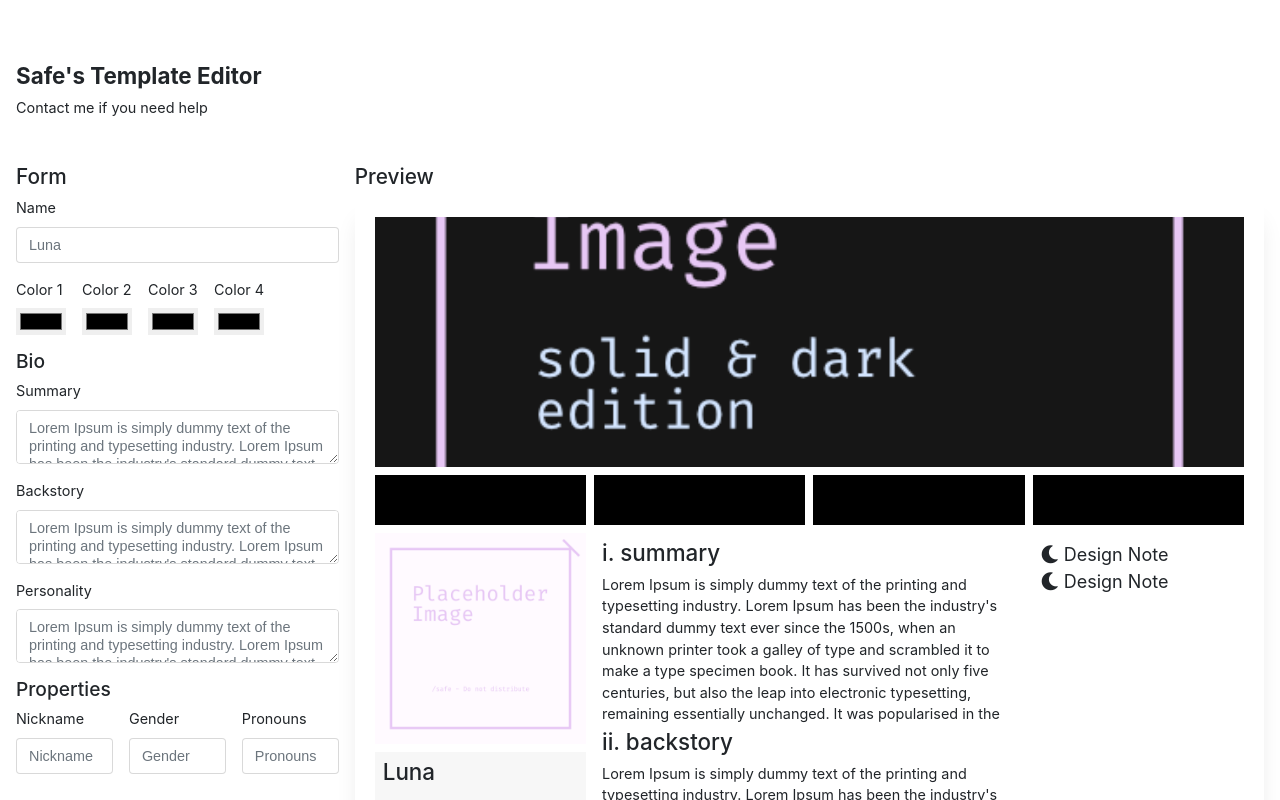
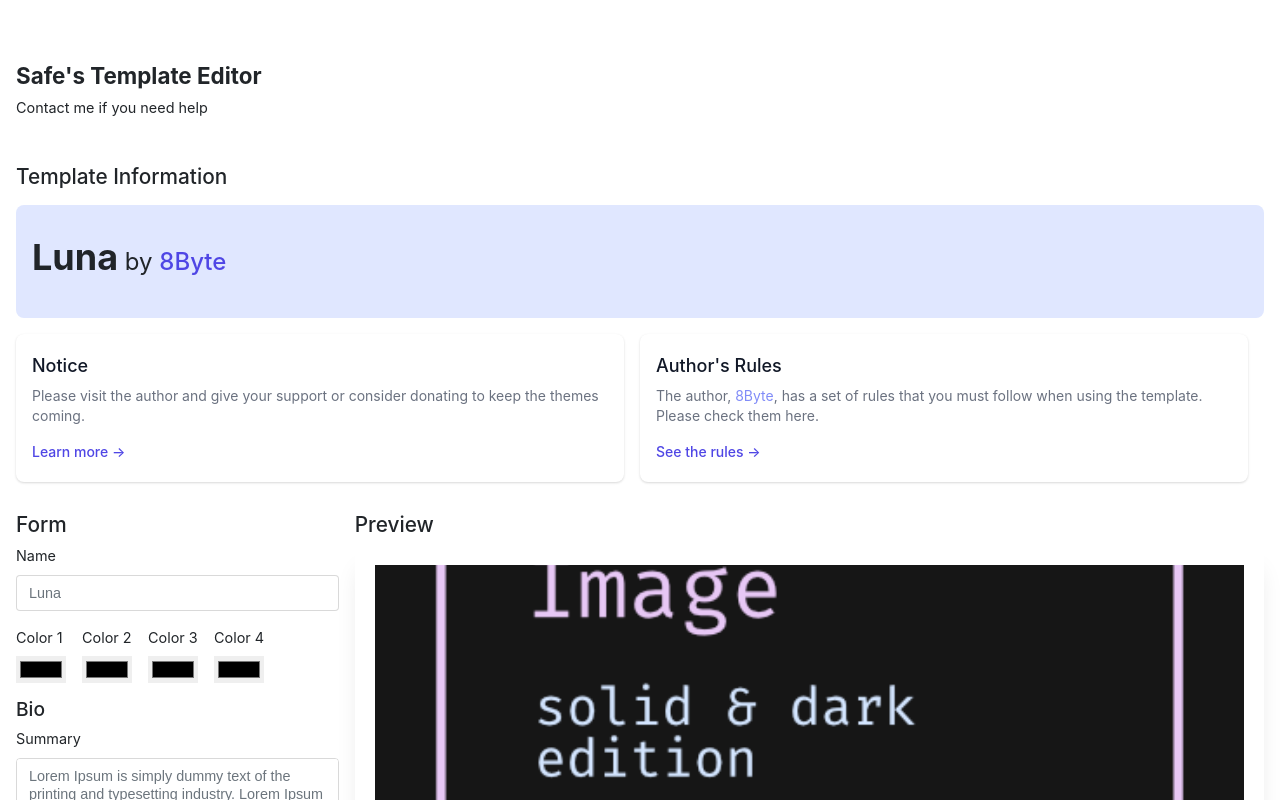
Before and after one commit to darling/toyhouse-generator-website, a Next.js app: page /t/luna in a window 1280 px wide. Shown: the top 800 px of the page. Built offline with nearby package versions, Linux system fonts and the light colour scheme.

Commit message:
template information

```diff
--- a/src/pages/t/luna.tsx
+++ b/src/pages/t/luna.tsx
@@ -12,11 +12,13 @@ import { PageSegment } from '../../components/PageSegment';
 import { Meta } from '../../layout/Meta';
 import { TemplatePage } from '../../templates/TemplatePage';
 
-const meta = {
+const templateInfo = {
 	title: 'Luna',
-	by: '8Byte',
+	author: '8Byte',
+  authorUrl: 'https://toyhou.se/8byte',
 	description: '',
-	url: '',
+	url: 'https://toyhou.se/11686775.-f2u-luna',
+  policyUrl: 'https://toyhou.se/~forums/16.htmlcss-graphics/192248.-friede99tarts-codes-'
 };
 
 const Template = () => {
@@ -25,12 +27,13 @@ const Template = () => {
 			meta={
 				<Meta
 					title={
-						meta.title + ' by ' + meta.by ||
+						templateInfo.title + ' by ' + templateInfo.author ||
 						'Toyhouse Code Template'
 					}
-					description={meta.description}
+					description={templateInfo.description}
 				/>
 			}
+      templateInfo={templateInfo}
 		>
 			<Formik
 				initialValues={{
@@ -124,7 +127,7 @@ const Template = () => {
 													<>
 														<Disclosure.Button
 															as="div"
-															className="tw-flex tw-mb-4 tw-justify-between tw-w-full tw-px-4 tw-py-2 tw-text-sm tw-font-medium tw-text-left tw-text-purple-900 tw-bg-purple-100 tw-rounded-lg hover:tw-bg-purple-200 focus:tw-outline-none focus-visible:tw-ring focus-visible:tw-ring-purple-500 focus-visible:tw-ring-opacity-75"
+															className="tw-flex tw-mb-4 tw-justify-between tw-w-full tw-px-4 tw-py-2 tw-text-sm tw-font-medium tw-text-left tw-text-indigo-900 tw-bg-indigo-100 tw-rounded-lg hover:tw-bg-indigo-200 focus:tw-outline-none focus-visible:tw-ring focus-visible:tw-ring-indigo-500 focus-visible:tw-ring-opacity-75"
 														>
 															<span>
 																{startCase(key)}
--- a/src/templates/TemplatePage.tsx
+++ b/src/templates/TemplatePage.tsx
@@ -3,7 +3,16 @@ import React, { ReactNode, FC } from 'react';
 import Footer from '../components/Footer';
 import { AppConfig } from '../utils/AppConfig';
 
-export const TemplatePage: FC<{ meta: ReactNode }> = (props) => (
+export const TemplatePage: FC<{
+	meta: ReactNode;
+	templateInfo: {
+		author: string;
+		authorUrl: string;
+		policyUrl: string;
+		title: string;
+		description: string;
+	};
+}> = (props) => (
 	<>
 		<div className="tw-min-h-screen">
 			{props.meta}
@@ -13,6 +22,88 @@ export const TemplatePage: FC<{ meta: ReactNode }> = (props) => (
 						<h1 className="tw-font-bold">{AppConfig.title}</h1>
 						<p className="">{AppConfig.description}</p>
 					</div>
+					<div className="tw-pb-8 tw-px-4 tw-mx-auto tw-space-y-4">
+						<h2>Template Information</h2>
+            <div className="tw-bg-indigo-100 tw-py-8 tw-px-4 tw-rounded-lg">
+							<h2 className="tw-text-4xl tw-font-bold">
+								{props.templateInfo.title}
+								<span className="tw-text-2xl tw-font-normal">
+									{' '}
+									by{' '}
+									<a
+										className="tw-font-medium tw-text-indigo-600 hover:tw-text-indigo-500"
+										href={props.templateInfo.authorUrl}
+									>
+										{props.templateInfo.author}
+									</a>
+								</span>
+							</h2>
+						</div>
+						<div className="tw-flex tw-flex-col md:tw-flex-row md:tw-space-x-4 tw-space-y-4 md:tw-space-y-0">
+							<div className="tw-bg-white tw-shadow sm:tw-rounded-lg">
+								<div className="tw-px-4 tw-py-5 tw-sm:p-6">
+									<h3 className="tw-text-lg tw-leading-6 tw-font-medium tw-text-gray-900">
+										Notice
+									</h3>
+									<div className="tw-mt-2 tw-max-w-xl tw-text-sm tw-text-gray-500">
+										<p>
+											Please visit the author and give
+											your support or consider donating to
+											keep the themes coming.
+										</p>
+									</div>
+									<div className="tw-mt-3 tw-text-sm">
+										<a
+											href={props.templateInfo.authorUrl}
+											className="tw-font-medium tw-text-indigo-600 hover:tw-text-indigo-500"
+										>
+											{' '}
+											Learn more{' '}
+											<span aria-hidden="true">
+												&rarr;
+											</span>
+										</a>
+									</div>
+								</div>
+							</div>
+							<div className="tw-bg-white tw-shadow sm:tw-rounded-lg">
+								<div className="tw-px-4 tw-py-5 tw-sm:p-6">
+									<h3 className="tw-text-lg tw-leading-6 tw-font-medium tw-text-gray-900">
+										Author's Rules
+									</h3>
+									<div className="tw-mt-2 tw-max-w-xl tw-text-sm tw-text-gray-500">
+										<p>
+											The author,{' '}
+											<a
+												className="tw-text-indigo-400"
+												href={
+													props.templateInfo.authorUrl
+												}
+											>
+												{props.templateInfo.author}
+											</a>
+											, has a set of rules that you must
+											follow when using the template.
+											Please check them here.
+										</p>
+									</div>
+									<div className="tw-mt-3 tw-text-sm">
+										<a
+											href={props.templateInfo.policyUrl}
+											className="tw-font-medium tw-text-indigo-600 hover:tw-text-indigo-500"
+										>
+											{' '}
+											See the rules{' '}
+											<span aria-hidden="true">
+												&rarr;
+											</span>
+										</a>
+									</div>
+								</div>
+							</div>
+						</div>
+
+					</div>
 					<div className="">{props.children}</div>
 				</div>
 			</div>
```
